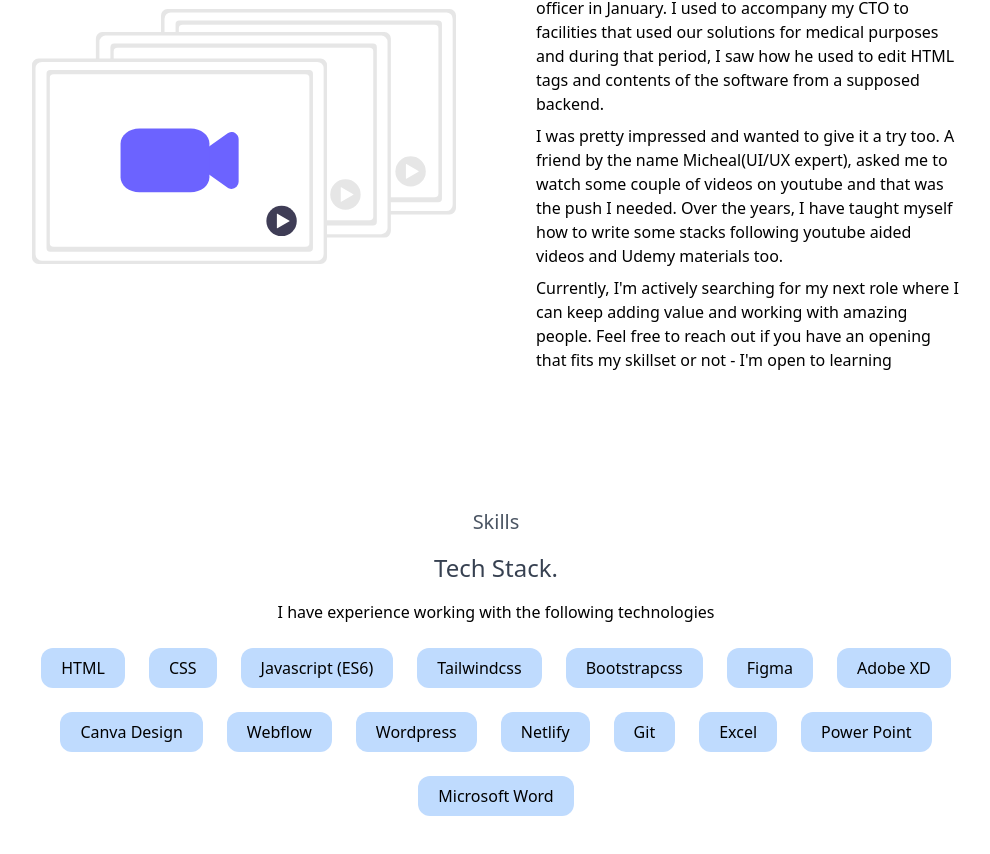
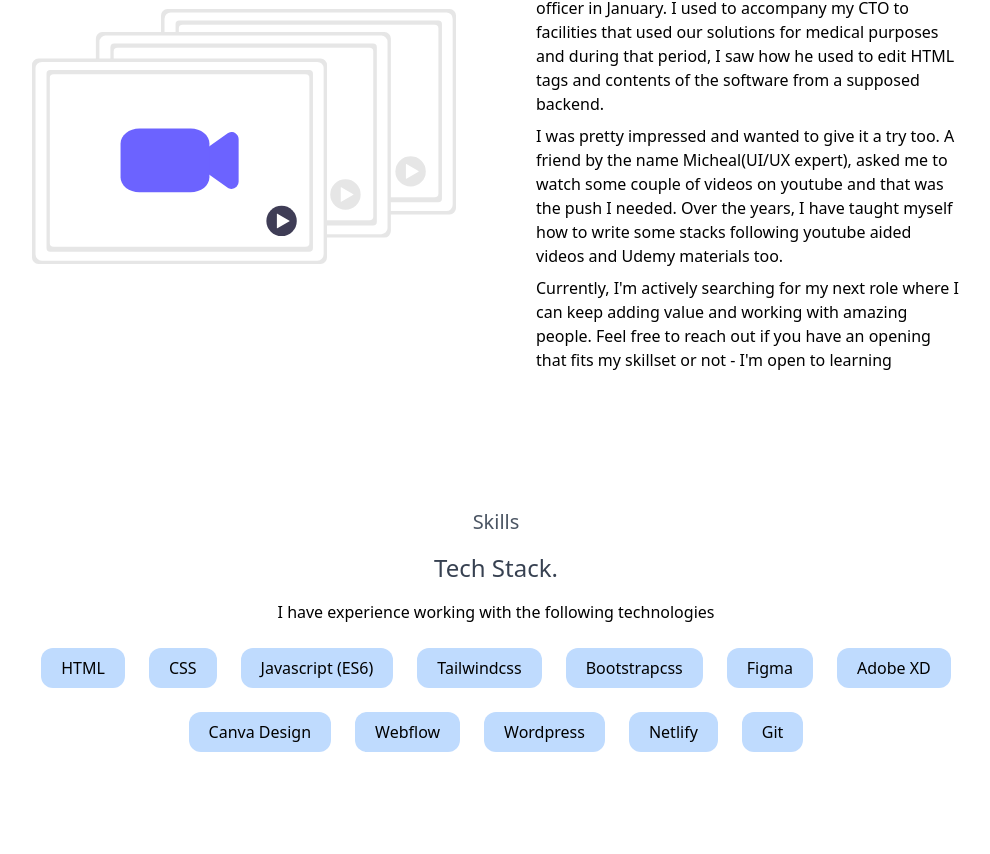
Before and after one commit to blaqnativity/myportfolios.com, a Nuxt app: page / in a window 1280 px wide. Shown: the part 860-1714 px from the top of the page, without its empty margins (144-1134 px from the left). Built offline with nearby package versions, Linux system fonts and the light colour scheme.

Commit message:
stack reupdated

```diff
--- a/pages/index.vue
+++ b/pages/index.vue
@@ -120,11 +120,6 @@
         <span class="pill bg-blue-200 px-5 py-2 rounded-xl">Wordpress</span>
         <span class="pill bg-blue-200 px-5 py-2 rounded-xl">Netlify</span>
         <span class="pill bg-blue-200 px-5 py-2 rounded-xl">Git</span>
-        <span class="pill bg-blue-200 px-5 py-2 rounded-xl">Excel</span>
-        <span class="pill bg-blue-200 px-5 py-2 rounded-xl">Power Point</span>
-        <span class="pill bg-blue-200 px-5 py-2 rounded-xl"
-          >Microsoft Word</span
-        >
       </div>
     </div>
   </section>
```
